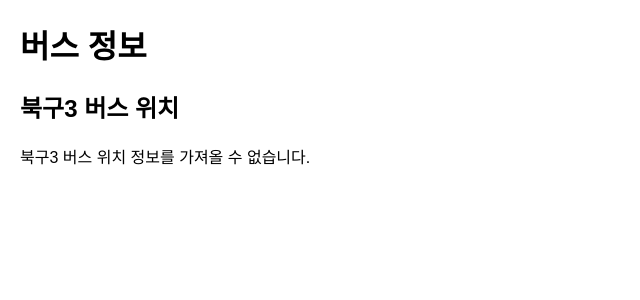
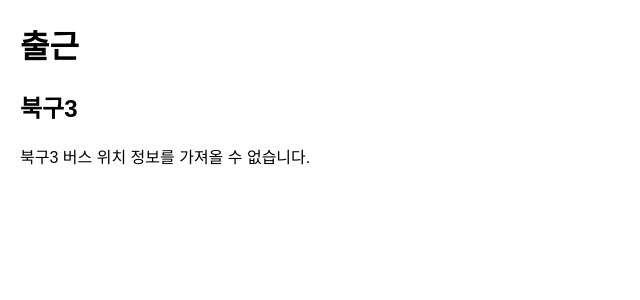
Before and after one commit to cassdog77/dgbus_no1, a Flask app: template templates/bus_info.html in a window 1280 px wide. Shown: the top 300 px of the page, without its empty margins (0-640 px from the left). Run offline with Flask 3, Linux system fonts and the light colour scheme; the template is opened without the code that fills it, so the values that code supplies are empty.

Commit message:
일부 변경

```diff
--- a/app.py
+++ b/morning.py
@@ -7,8 +7,8 @@ app = Flask(__name__)
 # 정류장 ID와 이름 매핑
 stop_info = {
     "7061038700": "메트로팔레스1",
-    "7011004900": "수성도서관건너",
     "7011006800": "동대구역건너",
+    "7011005000": "수성도서관건너",
     "7011006700": "동대구역"
 }
 
@@ -28,10 +28,36 @@ headers = {
 
 FILTER_TIME = 30
 
+# 전역 변수로 정류장 ID-이름 매핑을 위한 딕셔너리
+station_name_map = {}
+
+# 정류장 정보를 API에서 한 번만 받아오는 함수
+def load_station_names():
+    global station_name_map
+    route_url = "https://businfo.daegu.go.kr:8095/dbms_web_api/bs/route?routeId=4060003000"
+    response = requests.get(route_url, headers=headers)
+
+    if response.status_code == 200:
+        try:
+            data = response.json()
+            for body in data.get('body', []):
+                bs_id = body.get("bsId")
+                bs_name = body.get("bsNm")
+                station_name_map[bs_id] = bs_name
+        except ValueError as e:
+            print(f"JSON 파싱 오류: {e}")
+    else:
+        print(f"API 응답 오류: {response.status_code}")
+
+# 특정 정류장 ID로 이름을 가져오는 함수 (딕셔너리에서 찾기)
+def get_station_name(bs_id):
+    return station_name_map.get(bs_id, "알 수 없음")
+
 # 버스 도착 정보 가져오기
 def get_bus_data(stop_id):
     url = api_url_template.format(stop_id)
     response = requests.get(url, headers=headers)
+
     if response.status_code == 200:
         try:
             data = response.json()
@@ -77,6 +103,7 @@ def filter_buses(buses, stop_name):
 def get_bus_location():
     bus_location_url = "https://businfo.daegu.go.kr:8095/dbms_web_api/realtime/pos/4060003000?routeTCd=&_=1734787744961"
     response = requests.get(bus_location_url, headers=headers)
+
     if response.status_code == 200:
         try:
             data = response.json()
@@ -86,14 +113,12 @@ def get_bus_location():
 
         bus_locations = []
         for bus in data.get('body', []):
-            if bus.get('moveDir') == 1:
-                # 정류장 이름 가져오기
-                bs_id = bus.get("bsId")
-                bs_name = get_station_name(bs_id)  # 정류장 이름 가져오는 함수 호출
+            if bus.get("moveDir") == "0":
+
                 bus_location = {
                     "vehicleNo": bus.get("vhcNo"),
-                    "seq": bus.get("seq"),
-                    "stationName": bs_name  # 이름으로 표기
+                    "bsGap": 31 - bus.get("seq"),
+                    "stationName": get_station_name(bus.get("bsId"))   # 이름으로 표기
                 }
                 bus_locations.append(bus_location)
         return bus_locations
@@ -101,22 +126,11 @@ def get_bus_location():
         print(f"API 응답 오류: {response.status_code}")
         return []
 
-# 정류장 ID로 이름을 얻는 함수
-def get_station_name(bs_id):
-    route_url = f"https://businfo.daegu.go.kr:8095/dbms_web_api/bs/route?routeId=4060003000"
-    response = requests.get(route_url, headers=headers)
-    if response.status_code == 200:
-        try:
-            data = response.json()
-            for body in data.get('body', []):
-                if body.get("bsId") == bs_id:
-                    return body.get("bsNm")  # 정류장 이름 반환
-        except ValueError as e:
-            print(f"JSON 파싱 오류: {e}")
-    return "알 수 없음"
-
 @app.route('/bus_info', methods=['GET'])
 def bus_info():
+    # 첫 요청 시 정류장 이름을 미리 불러옴
+    load_station_names()
+
     all_buses = []
     for stop_id, stop_name in stop_info.items():
         buses = get_bus_data(stop_id)
--- a/templates/bus_info.html
+++ b/templates/bus_info.html
@@ -3,7 +3,7 @@
 <head>
     <meta charset="UTF-8">
     <meta name="viewport" content="width=device-width, initial-scale=1.0">
-    <title>버스 정보</title>
+    <title>신철화 출근버스</title>
     <style>
         body {
             font-family: Arial, sans-serif;
@@ -32,16 +32,16 @@
     </style>
 </head>
 <body>
-    <h1>버스 정보</h1>
+    <h1>출근</h1>
     {% if buses %}
     <table>
         <thead>
             <tr>
-                <th>정류장 이름</th>
-                <th>버스 번호</th>
+                <th>정류장</th>
+                <th>버스</th>
                 <th>도착</th>
-                <th>현재 정류소</th>
-                <th>다음 정류소까지</th>
+                <th>현재</th>
+                <th>다음까지</th>
             </tr>
         </thead>
         <tbody>
@@ -60,22 +60,22 @@
     <p>{{ message }}</p>
     {% endif %}
 
-    <h2>북구3 버스 위치</h2>
+    <h2>북구3</h2>
     {% if bus_locations %}
     <table>
         <thead>
             <tr>
-                <th>차량 번호</th>
+                <th>차량번호</th>
                 <th>정류소</th>
-                <th>위치 정보</th>
+                <th>동대구역 까지</th>
             </tr>
         </thead>
         <tbody>
             {% for location in bus_locations %}
             <tr>
                 <td>{{ location['vehicleNo'] }}</td>
-                <td>{{ location['stationName'] }}</td> <!-- 정류소 이름 표시 -->
-                <td>위도: {{ location['ngisXPos'] }}, 경도: {{ location['ngisYPos'] }}</td>
+                <td>{{ location['stationName'] }}</td>
+                <td>{{ location['bsGap'] }}개</td>
             </tr>
             {% endfor %}
         </tbody>
```
Also changed, not shown: vercel.json.
